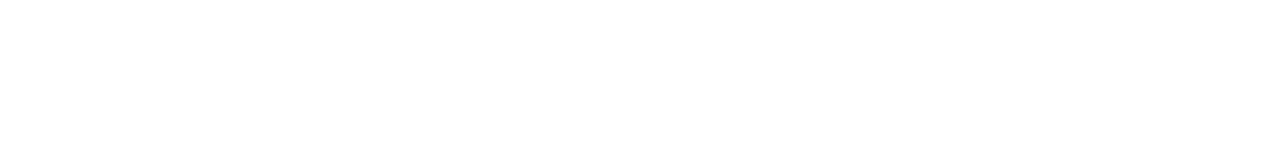
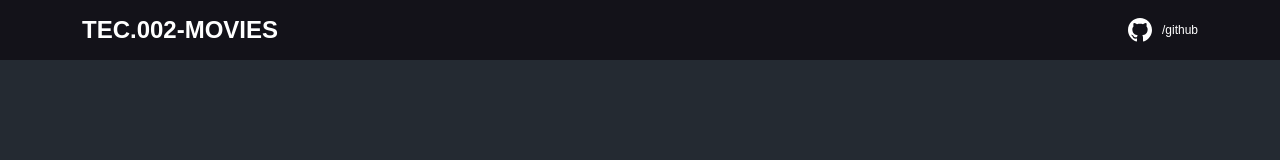
Before and after one commit to dyego520/atividade-html-css, a plain HTML site: page index.html in a window 1280 px wide. Drawn offline with nearby package versions, Linux system fonts and the light colour scheme.

Commit message:
CSS, index e img modificados

```diff
--- /dev/null
+++ b/css/styles.css
@@ -0,0 +1,60 @@
+@import url('https://fonts.googleapis.com/css2?family=Open+Sans:ital,wght@0,300..800;1,300..800&display=swap');
+
+* {
+    font-family: sans-serif;
+    box-sizing: border-box;
+    margin: 0;
+
+}
+
+:root {
+--bg-body: #242a32;
+--color-primary:#131219;
+}
+
+html,body {
+    background-color: var(--bg-body);
+}
+
+header {
+    background-color: var(--color-primary);
+    color: #fff;
+    height: 60px;
+    display: flex;
+    align-items: center;
+}
+
+h1, h2, h3, h4, h5, h6 {
+    margin: 0;
+}
+
+a {
+    text-decoration: none;
+    color: unset;
+}
+
+nav {
+    display: flex;
+    align-items: center;
+    justify-content: space-between;
+}
+
+nav h1 {
+    font-size: 24px;
+    font-weight: 700;
+
+}
+
+nav a {
+    font-size: 12px;
+    font-weight: 400;
+}
+
+.link-container {
+    display: flex;
+    align-items: center;
+}
+
+.link-container img {
+    margin-right: 10px;
+}
--- a/index.html
+++ b/index.html
@@ -1,12 +1,29 @@
 <!DOCTYPE html>
 <html lang="en">
 <head>
+
     <meta charset="UTF-8">
-    <meta http-equiv="X-UA-Compatible" content="IE=edge">
-    <meta name="viewport" content="width=device-width, initial-scale=1.0">
-    <title>TEC.206.002</title>
-</head>
-<body>
+    <meta name="viewport" content="width=, initial-scale=1.0">
+
+    <link href="https://cdn.jsdelivr.net/npm/bootstrap@5.3.3/dist/css/bootstrap.min.css" rel="stylesheet" integrity="sha384-QWTKZyjpPEjISv5WaRU9OFeRpok6YctnYmDr5pNlyT2bRjXh0JMhjY6hW+ALEwIH" crossorigin="anonymous">
+
+    <link rel="stylesheet" href="css/styles.css">
+
+
+    <title>Atividade HTML</title>
+
+  </head>
+  <body>
+
+ <header>
+    <nav class="container">
+        <h1>TEC.002-MOVIES</h1>
+        <div class="link-container">
+            <img src="icons/gitHub.svg" alt="github">
+            <a href="https://github.com/dyego520/atividade-html-css">/github</a>
+        </div>
+    </nav>
+ </header>
 
 </body>
 </html>
```
Also changed, not shown: icons/arrow.svg (added), icons/gitHub.svg (added), icons/star.svg (added), icons/star_empty.svg (added), icons/star_half.svg (added).
